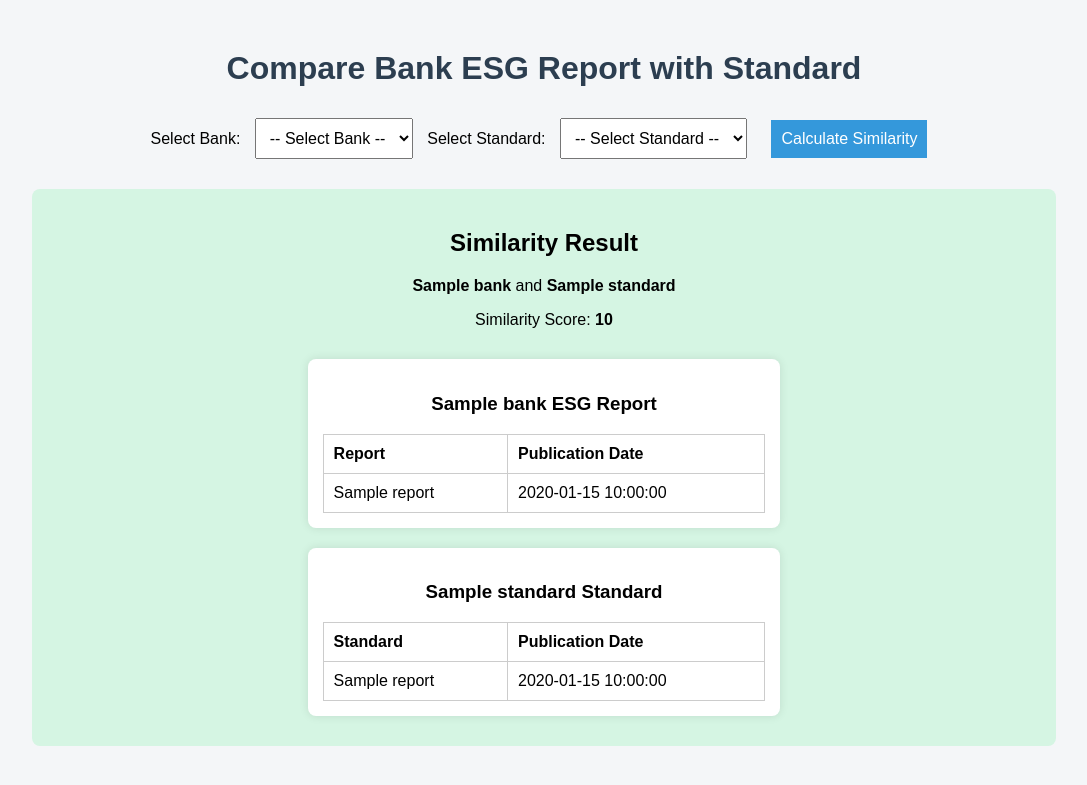
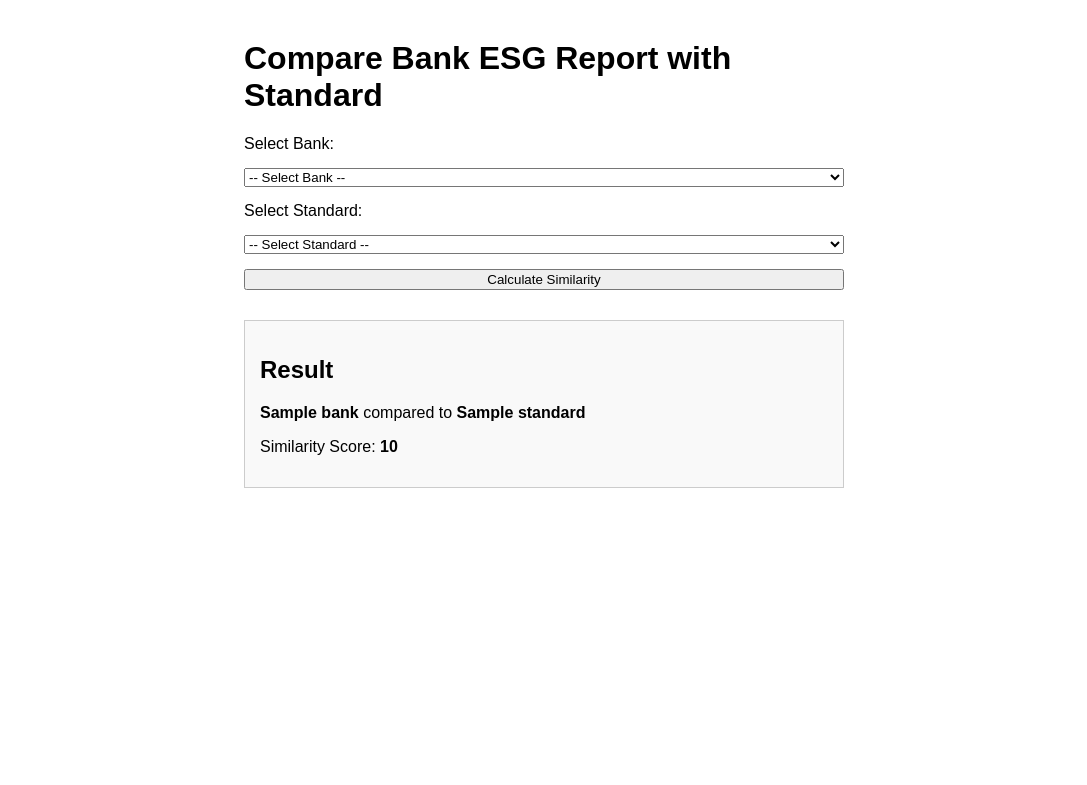
Before and after one commit to Lily-WangQian/Lily-WangQian-AzureWeb_Upload1, a Flask app: template templates/index.html in a window 1280 px wide. Shown: the top 785 px of the page, without its empty margins (96-1183 px from the left). Run offline with Flask 3, Linux system fonts and the light colour scheme; the template is opened without the code that fills it: most values are stand-ins (such as "Sample title", 1, 10 or a date in 2020); parts of the project's set-up code (start-up, migrations or seed data) failed here and were passed over.

Commit message:
update website

```diff
--- a/app.py
+++ b/app.py
@@ -3,27 +3,19 @@ import pandas as pd
 
 app = Flask(__name__)
 
-# Load and clean similarity scores
+# Load and clean the similarity score CSV
 similarity_df = pd.read_csv('standards and banks detailed similarity score.csv')
-similarity_df = similarity_df.loc[:, ~similarity_df.columns.str.contains('^Unnamed')]
+similarity_df = similarity_df.loc[:, ~similarity_df.columns.str.contains('^Unnamed', case=False)]
 similarity_df.columns = similarity_df.columns.str.strip()
 similarity_df.set_index('Standard', inplace=True)
 
-# Load and clean keyword files
-bank_keywords_df = pd.read_csv('banks keywords.csv')
-standard_keywords_df = pd.read_csv('standards keywords.csv')
-
-# Clean headers
-bank_keywords_df.columns = bank_keywords_df.columns.str.strip()
-standard_keywords_df.columns = standard_keywords_df.columns.str.strip()
-
-# Clean names
-bank_names = [col.strip() for col in similarity_df.columns]
-standard_names = list(similarity_df.index)
+# Extract bank and standard names
+bank_names = similarity_df.columns.tolist()
+standard_names = similarity_df.index.tolist()
 
 @app.route('/')
 def index():
-    return render_template('index.html', banks=bank_names, standards=standard_names, result=None)
+    return render_template('index.html', banks=bank_names, standards=standard_names, score=None)
 
 @app.route('/calculate', methods=['POST'])
 def calculate():
@@ -33,42 +25,10 @@ def calculate():
     try:
         score = round(float(similarity_df.loc[standard, bank]), 3)
     except Exception as e:
-        print(f"Similarity error: {e}")
+        print(f"Error calculating similarity: {e}")
         score = 'N/A'
 
-    # Get bank info
-    bank_row = bank_keywords_df[bank_keywords_df['Bank'].str.strip() == bank]
-    if not bank_row.empty:
-        row = bank_row.iloc[0]
-        bank_info = {
-            'report': row.get('Report', 'N/A'),
-            'date': row.get('Publication Date', 'N/A'),
-            'tfidf': row.get('TFIDF Keywords', 'N/A'),
-            'contextual': row.get('Contextual Keywords', 'N/A'),
-        }
-    else:
-        bank_info = {'report': 'N/A', 'date': 'N/A', 'tfidf': 'N/A', 'contextual': 'N/A'}
-
-    # Get standard info
-    std_row = standard_keywords_df[standard_keywords_df['Standard'].str.strip() == standard]
-    if not std_row.empty:
-        row = std_row.iloc[0]
-        standard_info = {
-            'report': row.get('Standard', 'N/A'),
-            'date': row.get('Publication Date', 'N/A'),
-            'tfidf': row.get('TFIDF Keywords', 'N/A'),
-            'contextual': row.get('Contextual Keywords', 'N/A'),
-        }
-    else:
-        standard_info = {'report': 'N/A', 'date': 'N/A', 'tfidf': 'N/A', 'contextual': 'N/A'}
-
-    return render_template('index.html', banks=bank_names, standards=standard_names, result={
-        'bank': bank,
-        'standard': standard,
-        'score': score,
-        'bank_info': bank_info,
-        'standard_info': standard_info
-    })
+    return render_template('index.html', banks=bank_names, standards=standard_names, score=score, bank=bank, standard=standard)
 
 if __name__ == '__main__':
     app.run(debug=True)
--- a/templates/index.html
+++ b/templates/index.html
@@ -2,8 +2,13 @@
 <html lang="en">
 <head>
     <meta charset="UTF-8">
-    <title>Bank and Standard Similarity Comparator</title>
-    <link rel="stylesheet" href="{{ url_for('static', filename='style.css') }}">
+    <title>Bank and Standard Similarity</title>
+    <style>
+        body { font-family: Arial, sans-serif; margin: 40px; }
+        .container { max-width: 600px; margin: auto; }
+        label, select, button { display: block; margin-top: 15px; width: 100%; }
+        .result { margin-top: 30px; padding: 15px; border: 1px solid #ccc; background: #f9f9f9; }
+    </style>
 </head>
 <body>
 <div class="container">
@@ -13,7 +18,7 @@
         <select name="bank" required>
             <option value="">-- Select Bank --</option>
             {% for bank in banks %}
-                <option value="{{ bank }}">{{ bank }}</option>
+                <option value="{{ bank }}" {% if bank == request.form.bank %}selected{% endif %}>{{ bank }}</option>
             {% endfor %}
         </select>
 
@@ -21,42 +26,18 @@
         <select name="standard" required>
             <option value="">-- Select Standard --</option>
             {% for std in standards %}
-                <option value="{{ std }}">{{ std }}</option>
+                <option value="{{ std }}" {% if std == request.form.standard %}selected{% endif %}>{{ std }}</option>
             {% endfor %}
         </select>
 
         <button type="submit">Calculate Similarity</button>
     </form>
 
-    {% if result %}
+    {% if score is not none %}
     <div class="result">
-        <h2>Similarity Result</h2>
-        <p><strong>{{ result.bank }}</strong> and <strong>{{ result.standard }}</strong></p>
-        <p>Similarity Score: <strong>{{ result.score }}</strong></p>
-
-        <div class="report-section">
-            <div class="report">
-                <h3>{{ result.bank }} ESG Report</h3>
-                <table>
-                    <tr><th>Report</th><th>Publication Date</th></tr>
-                    <tr>
-                        <td>{{ result.bank_info.report }}</td>
-                        <td>{{ result.bank_info.date }}</td>
-                    </tr>
-                </table>
-            </div>
-
-            <div class="report">
-                <h3>{{ result.standard }} Standard</h3>
-                <table>
-                    <tr><th>Standard</th><th>Publication Date</th></tr>
-                    <tr>
-                        <td>{{ result.standard_info.report }}</td>
-                        <td>{{ result.standard_info.date }}</td>
-                    </tr>
-                </table>
-            </div>
-        </div>
+        <h2>Result</h2>
+        <p><strong>{{ bank }}</strong> compared to <strong>{{ standard }}</strong></p>
+        <p>Similarity Score: <strong>{{ score }}</strong></p>
     </div>
     {% endif %}
 </div>
```
